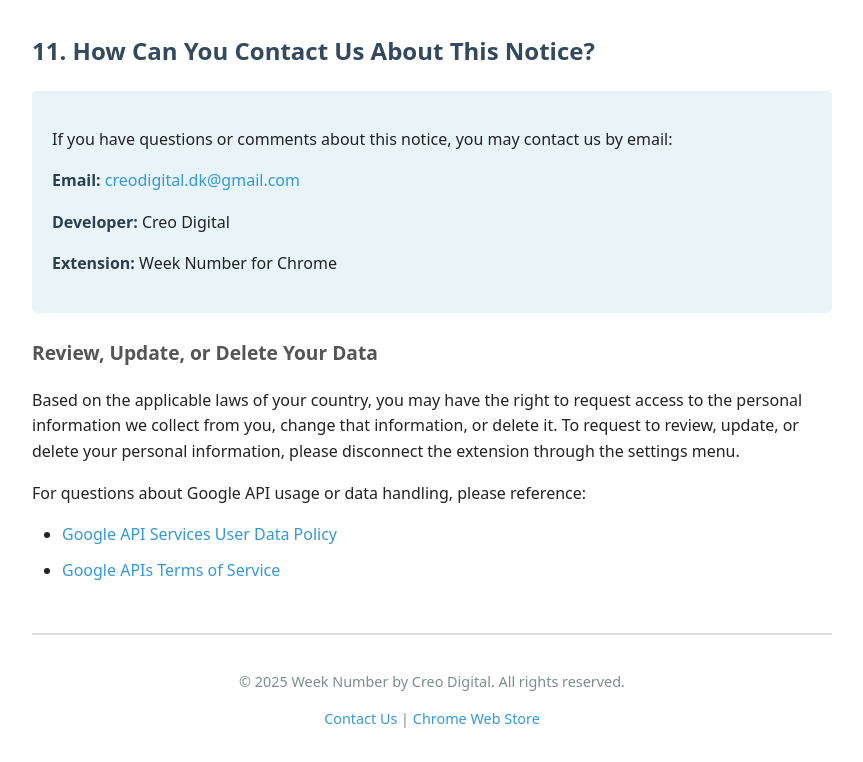
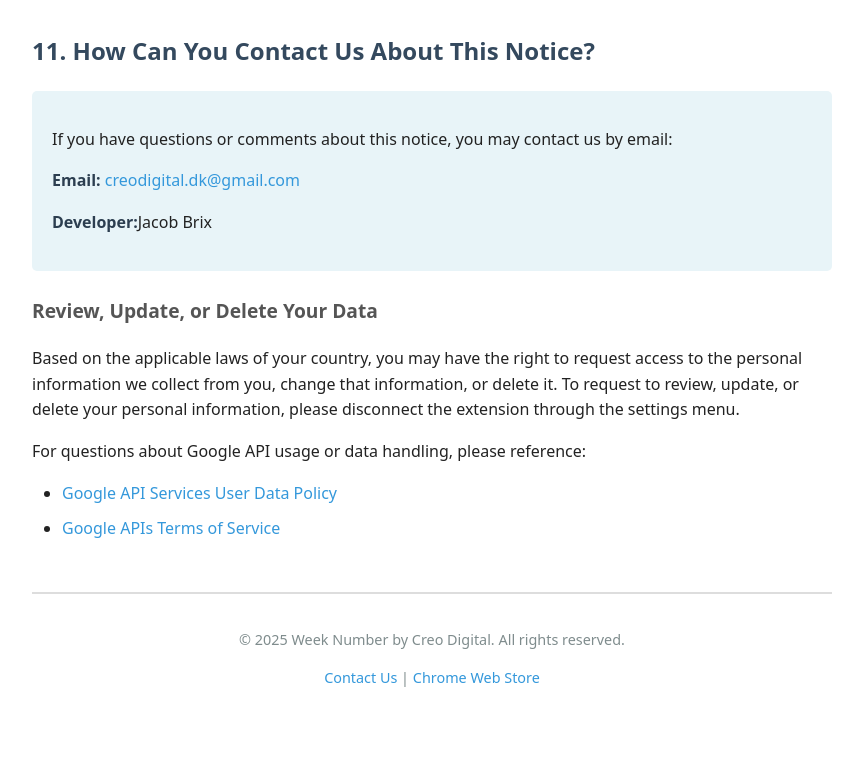
Before and after one commit to brixdk/week-number, a plain HTML site: page privacy.html in a window 1280 px wide. Shown: the part 6634-7396 px from the top of the page, without its empty margins (208-1071 px from the left). After the commit the page ends 7355 px from the top, so only its background shows below. Drawn offline with Linux system fonts and the light colour scheme.

Commit message:
Update developer name and Chrome Web Store link

```diff
--- a/privacy.html
+++ b/privacy.html
@@ -323,8 +323,7 @@
         <div class="contact-box">
             <p>If you have questions or comments about this notice, you may contact us by email:</p>
             <p><strong>Email:</strong> <a href="mailto:creodigital.dk@gmail.com">creodigital.dk@gmail.com</a></p>
-            <p><strong>Developer:</strong> Creo Digital</p>
-            <p><strong>Extension:</strong> Week Number for Chrome</p>
+            <p><strong>Developer:</strong>Jacob Brix</p>
         </div>
 
         <h3>Review, Update, or Delete Your Data</h3>
@@ -339,7 +338,7 @@
 
     <footer>
         <p>&copy; 2025 Week Number by Creo Digital. All rights reserved.</p>
-        <p><a href="mailto:creodigital.dk@gmail.com">Contact Us</a> | <a href="https://chromewebstore.google.com/detail/week-number" target="_blank" rel="noopener">Chrome Web Store</a></p>
+        <p><a href="mailto:creodigital.dk@gmail.com">Contact Us</a> | <a href="https://chromewebstore.google.com/detail/week-number/gpohcaeeoippakhcnihncpnaiahlfcij" target="_blank" rel="noopener">Chrome Web Store</a></p>
     </footer>
 </body>
 </html>
```
